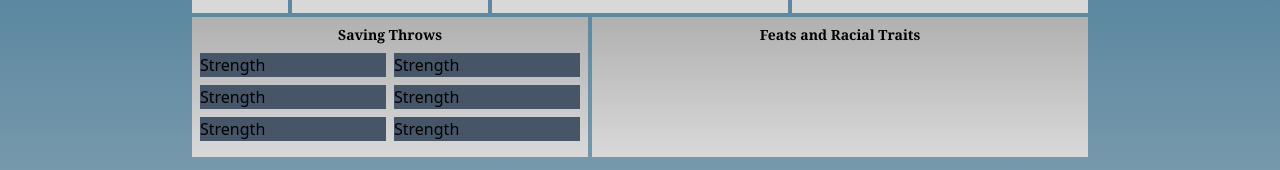
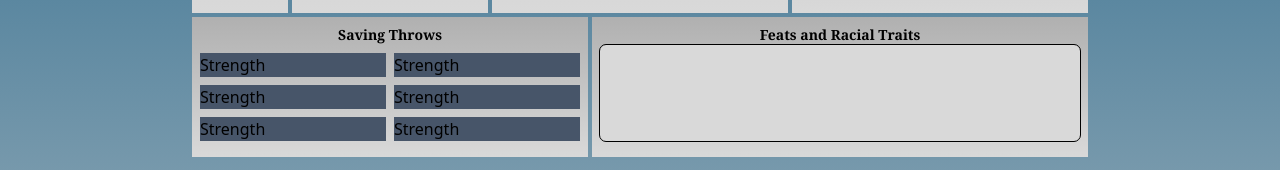
Before and after one commit to JakeIVS/Oracle, a React (Vite) app in the folder client/: page /characters/1 in a window 1280 px wide. Shown: the part 627-797 px from the top of the page. Built offline with nearby package versions, Linux system fonts and the light colour scheme; no server answers.

Commit message:
finish fields template

```diff
--- a/client/src/components/CharacterSheet.jsx
+++ b/client/src/components/CharacterSheet.jsx
@@ -232,6 +232,7 @@ function CharacterSheet() {
       </div>
       <div className="sheet-field col-span-5 row-span-2">
         <h4>Feats and Racial Traits</h4>
+        <ul className="h-full overflow-y-scroll rounded-md bg-n-light p-2 outline outline-1"></ul>
       </div>
     </div>
   );
```
